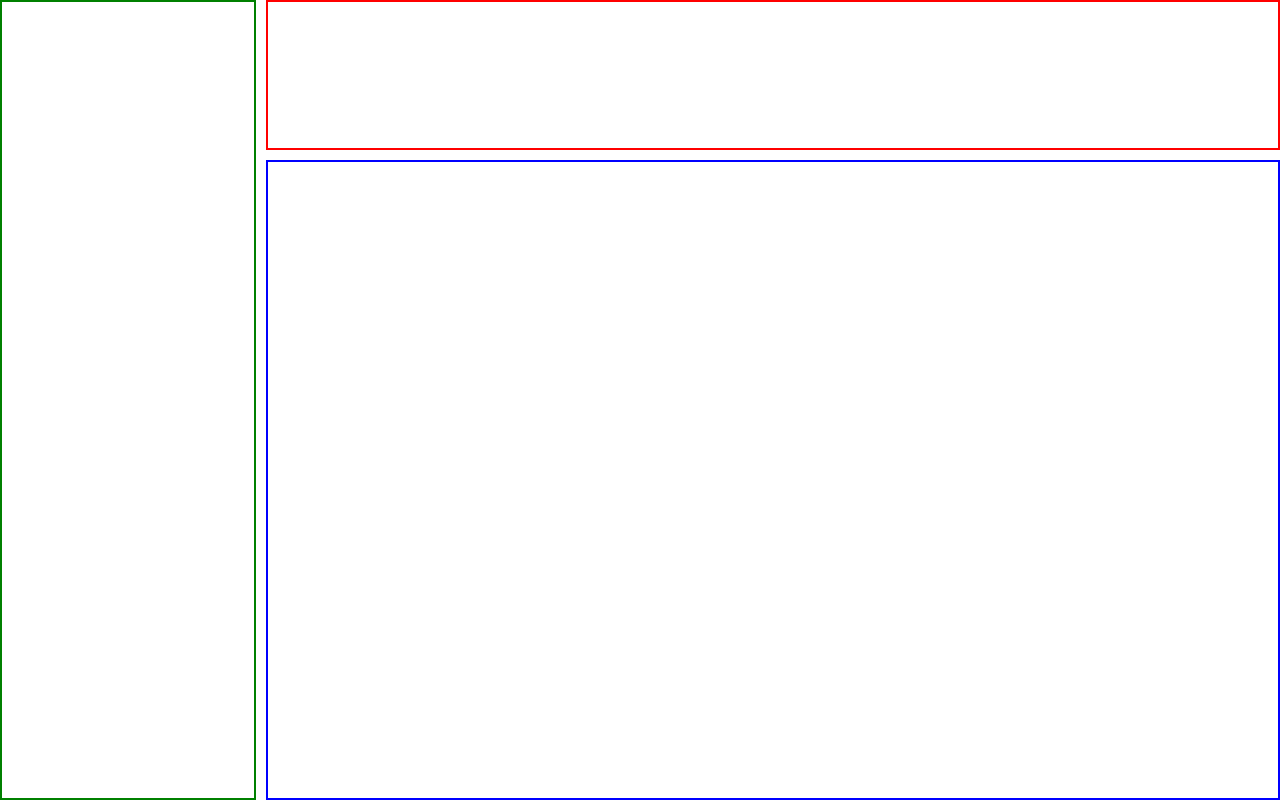
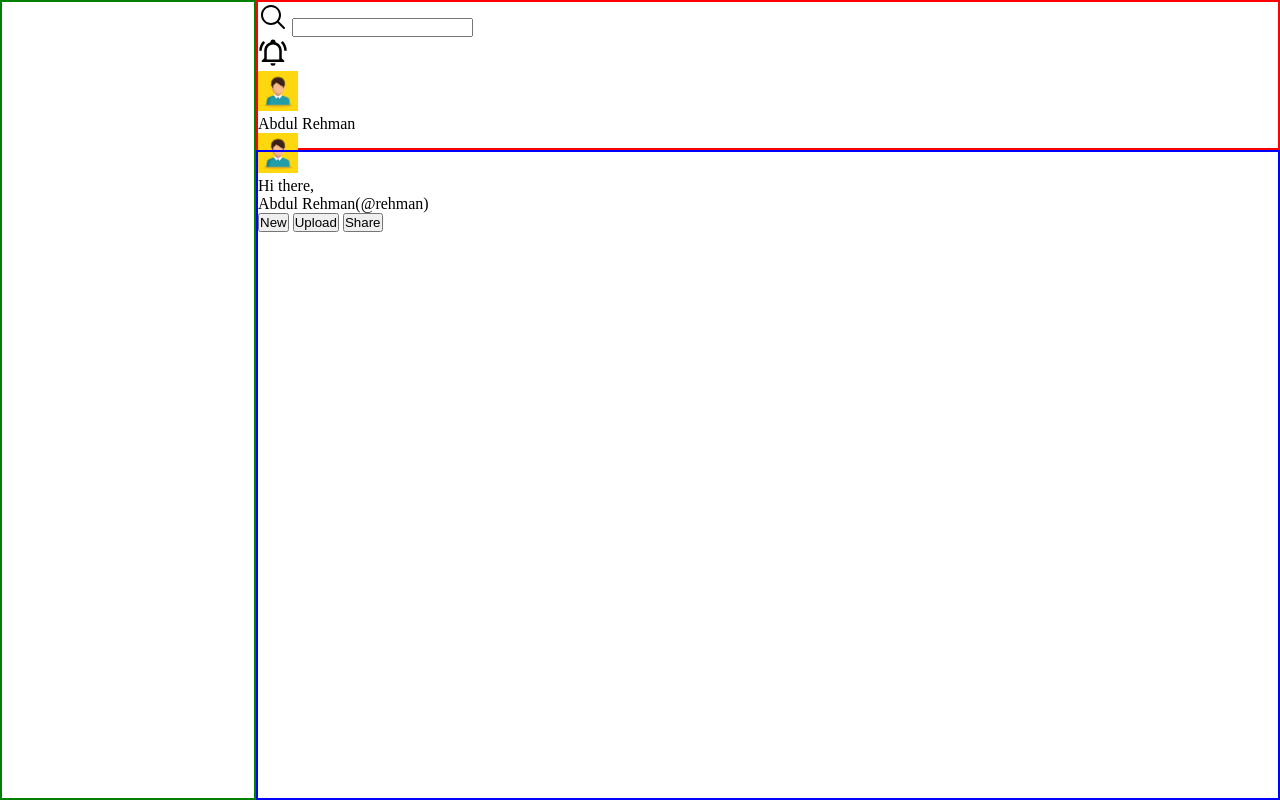
Before and after one commit to AbdulRehman164/Admin-Dashboard, a plain HTML site: page index.html in a window 1280 px wide. Drawn offline with Linux system fonts and the light colour scheme.

Commit message:
added the html for header

```diff
--- a/index.html
+++ b/index.html
@@ -9,9 +9,30 @@
 </head>
 <body>
     <header class="header">
-
+        <div class="search-box">
+            <img class="search-box-svg" src="icons/search.svg" alt="search icon" width="30px" height="30px">
+            <input type="search" id="search-box">
+        </div>
+        <img class="bell-svg" src="icons/bell.svg" alt="bell icon" width="30px" height="30px">
+        <div class="username-section">
+            <img src="img/profile-pic.jpg" alt="profile pic" height="40px" width="40px">
+            <p class="username">Abdul Rehman</p>
+        </div>
+        <nav>
+            <div class="profile-name">
+                <img src="img/profile-pic.jpg" alt="profile pic" height="40px" width="40px">
+                <p class="messa">Hi there,</p>
+                <p class="username-and-id">Abdul Rehman(@rehman)</p>
+            </div>
+            <div class="nav-buttons">
+                <button>New</button>
+                <button>Upload</button>
+                <button>Share</button>
+            </div>
+        </nav>
     </header>
     <aside class="sidebar">
+
 
     </aside>
     <main class="main">
--- a/style.css
+++ b/style.css
@@ -7,7 +7,6 @@ body{
     height: 100vh;
     display: grid;
     grid-template: 150px 1fr/20% 1fr;
-    gap: 10px;
 }
 .header{
     border: 2px solid red;
```
Also changed, not shown: icons/bell.svg (added), icons/search.svg (added), img/profile-pic.jpg (added).
